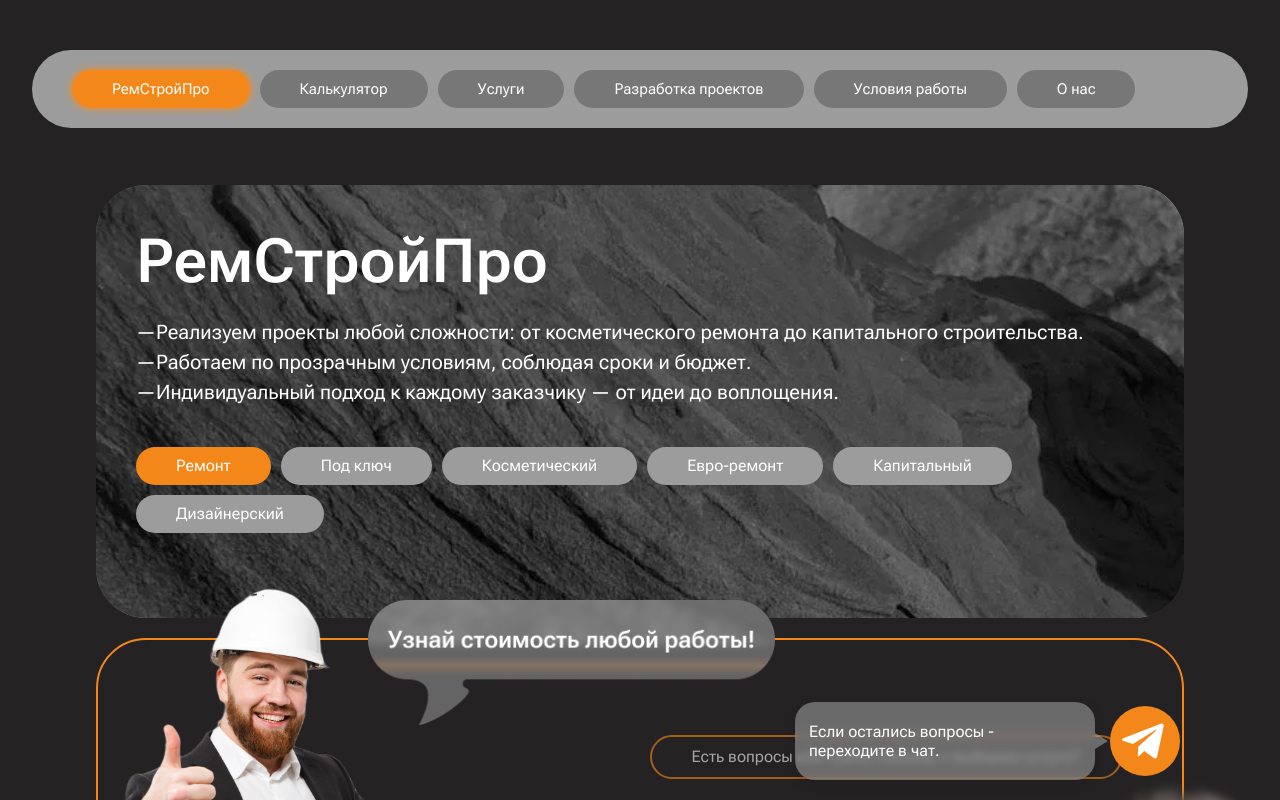
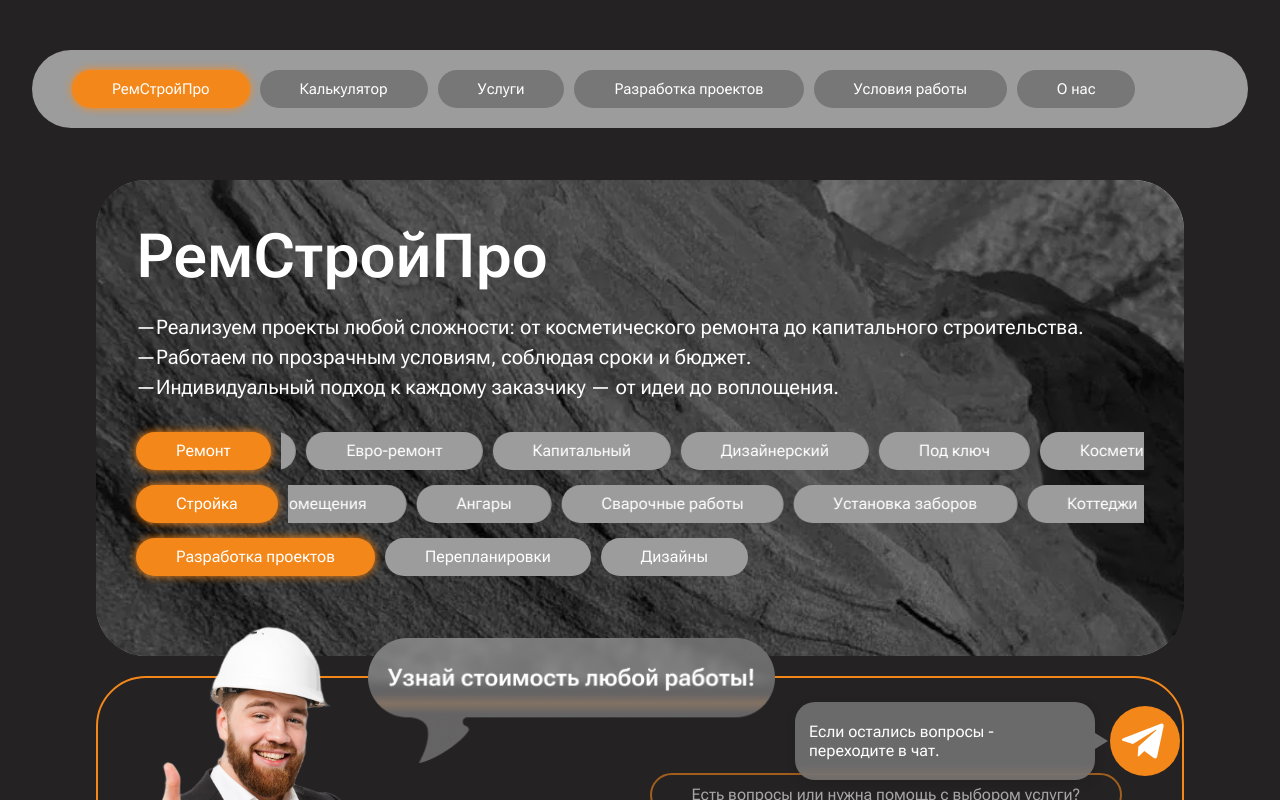
Before and after one commit to Juryxa/krutorus, a Next.js app: page / in a window 1280 px wide. Built offline with nearby package versions, Linux system fonts and the light colour scheme.

Commit message:
seo and fixes

```diff
--- a/src/app/components/Field.module.css
+++ b/src/app/components/Field.module.css
@@ -23,6 +23,18 @@
 }
 .gray{
     background-color: #9C9C9C;
+}
+.orangeTop{
+    background-color: #F4871A;
+    position: relative;
+    z-index: 5;
+    box-shadow: 0 0 9px rgb(255, 138, 22);
+}
+.orangeTop:hover{
+    scale: 1.04;
+}
+.orangeTop:active{
+    scale: 0.98;
 }
 .transparentOrange{
     border: 2px solid #F4871A;
--- a/src/app/components/Field.tsx
+++ b/src/app/components/Field.tsx
@@ -3,7 +3,7 @@ import styles from './Field.module.css';
 
 interface FieldProps {
     children: React.ReactNode,
-    className: 'orange' | 'gray' | 'transparentOrange' | 'transparentGray' | 'transparentOrangePrice' | 'orangeGlow';
+    className: 'orange' | 'gray' | 'orangeTop'| 'transparentOrange' | 'transparentGray' | 'transparentOrangePrice' | 'orangeGlow';
 }
 
 function Field({children, className}: FieldProps) {
--- a/src/app/sections/Footer/Footer.tsx
+++ b/src/app/sections/Footer/Footer.tsx
@@ -12,7 +12,7 @@ function Footer() {
             <Link href={'/'} className={`${styles.link} ${styles.link2}`}>© 2025 РемСтройПро. Все права защищены</Link>
             <div className={styles.images}>
                 <Link href={'https://t.me/BuildConsultBot?start=КнопкаИзПодвала'} className={styles.iconLink}><Image src={tg} alt="telegram" width={40} height={40} /></Link>
-                <Link href={'/'} className={styles.iconLink}><Image src={mail} alt="email" width={40} height={40} /></Link>
+                <Link href={'mailto:remstroiipro@gmail.com'} className={styles.iconLink}><Image src={mail} alt="email" width={40} height={40} /></Link>
             </div>
         </footer>
     );
--- a/src/app/sections/KrutorusAndCalc/Calc/Calc.tsx
+++ b/src/app/sections/KrutorusAndCalc/Calc/Calc.tsx
@@ -807,7 +807,7 @@ export default function Calc() {
                 <Link href={'https://t.me/BuildConsultBot?start=СераяКнопкаПодКалькулятором'}
                       className={styles.iconLink}><Image src={tg} alt="telegram" width={40}
                                                          height={40} priority/></Link>
-                <Link href={'/'} className={styles.iconLink}><Image src={mail} alt="email" width={40}
+                <Link href={'mailto:remstroiipro@gmail.com'} className={styles.iconLink}><Image src={mail} alt="email" width={40}
                                                                     height={40} priority/></Link>
             </div>
         </section>
--- a/src/app/sections/KrutorusAndCalc/Krutorus/KrutorusTop.module.css
+++ b/src/app/sections/KrutorusAndCalc/Krutorus/KrutorusTop.module.css
@@ -32,29 +32,23 @@
 }
 
 .fields {
-    overflow-x: auto;
-    white-space: nowrap;
+    display: flex;
+    flex-direction: column;
+    gap: 15px;
     padding-bottom: 20px;
-    scrollbar-width: thin;
-    scrollbar-color: #888 transparent;
-    -webkit-overflow-scrolling: touch;
 }
 
-.fields::-webkit-scrollbar {
-    height: 5px;
+.row {
+    display: flex;
+    align-items: center;
+    gap: 10px;
+    white-space: nowrap;
 }
 
-.fields::-webkit-scrollbar-track {
-    background: transparent;
-}
-
-.fields::-webkit-scrollbar-thumb {
-    background: #888;
-    border-radius: 10px;
-}
-
-.fields::-webkit-scrollbar-thumb:hover {
-    background: #555;
+.anchorLink {
+    text-decoration: none;
+    z-index: 4;
+    position: relative;
 }
 
 .title {
@@ -86,27 +80,66 @@
     width: 100%;
 }
 
-.repair,
-.building,
-.projectsDev {
-    display: inline-flex;
-    flex-wrap: wrap;
-    gap: 10px;
-    margin: 10px 20px 5px 0;
-
+/* Бегущая строка для первых двух строк */
+.marquee {
+    overflow: hidden;
+    position: relative;
+    flex-grow: 1;
 }
 
+.marqueeContent {
+    display: inline-flex;
+    gap: 10px;
+    animation: marquee 15s linear infinite;
+    will-change: transform;
+}
+
+@keyframes marquee {
+    0% { transform: translateX(0); }
+    100% { transform: translateX(-50%); }
+}
+
+/* Эффект блеска для третьей строки */
+.shineContainer {
+    position: relative;
+    display: inline-flex;
+    gap: 10px;
+    overflow: hidden;
+    flex-grow: 1;
+}
+
+.staticFields {
+    display: inline-flex;
+    overflow: auto;
+    gap: 10px;
+    position: relative;
+    z-index: 2;
+}
+
+.shine {
+    position: absolute;
+    top: 0;
+    left: -100%;
+    width: 100%;
+    height: 100%;
+    background: linear-gradient(
+            to right,
+            transparent 0%,
+            rgba(255, 255, 255, 0.4) 50%,
+            transparent 100%
+    );
+    z-index: 3;
+    animation: shine 3s forwards;
+}
+
+@keyframes shine {
+    0% { left: -100%; }
+    100% { left: 100%; }
+}
 
 @media (max-width: 768px) {
     .fields {
         padding-bottom: 15px;
-    }
-
-    .repair,
-    .building,
-    .projectsDev {
-        width: 100%;
-        margin-right: 0;
     }
 }
 
@@ -139,6 +172,15 @@
         font-size: 16px;
         line-height: 24px;
         margin-bottom: 20px;
+    }
+
+    .row {
+        flex-wrap: wrap;
+    }
+
+    .marquee {
+        width: 100%;
+        margin-top: 10px;
     }
 }
 
@@ -185,8 +227,4 @@
         line-height: 18px;
         margin-bottom: 12px;
     }
-
-    .fields {
-        gap: 8px;
-    }
 }
--- a/src/app/sections/KrutorusAndCalc/Krutorus/KrutorusTop.tsx
+++ b/src/app/sections/KrutorusAndCalc/Krutorus/KrutorusTop.tsx
@@ -1,9 +1,34 @@
-'use client'
+'use client';
 import Head from 'next/head';
 import styles from './KrutorusTop.module.css'
 import Field from "@/app/components/Field";
+import {useEffect, useRef} from 'react';
 
 function KrutorusTop() {
+    const shineRef = useRef<HTMLDivElement>(null);
+
+    const scrollToAnchor = (e: React.MouseEvent, anchor: string) => {
+        e.preventDefault();
+        const element = document.querySelector(anchor);
+        if (element) {
+            element.scrollIntoView({
+                behavior: 'smooth',
+                block: 'start'
+            });
+        }
+    };
+
+    useEffect(() => {
+        if (shineRef.current) {
+            shineRef.current.style.animation = 'none';
+            setTimeout(() => {
+                if (shineRef.current) {
+                    shineRef.current.style.animation = '';
+                }
+            }, 10);
+        }
+    }, []);
+
     return (
         <div className={styles.krutorusTop}>
             <Head>
@@ -22,16 +47,50 @@ function KrutorusTop() {
                     <li>—Индивидуальный подход к каждому заказчику — от идеи до воплощения.</li>
                 </ul>
                 <div className={styles.fields}>
-                    <div className={styles.repair}>
-                        <Field className={'orange'}>Ремонт</Field>
+                    {/* Первая строка - ремонт */}
+                    <div className={styles.row}>
+                        <a
+                            href="#services"
+                            className={styles.anchorLink}
+                            onClick={(e) => scrollToAnchor(e, '#services')}
+                        >
+                            <Field className={'orangeTop'}>Ремонт</Field>
+                        </a>
+                        <div className={styles.marquee}>
+                            <div className={styles.marqueeContent}>
+                                <Field className={'gray'}>Под ключ</Field>
+                                <Field className={'gray'}>Косметический</Field>
+                                <Field className={'gray'}>Евро-ремонт</Field>
+                                <Field className={'gray'}>Капитальный</Field>
+                                <Field className={'gray'}>Дизайнерский</Field>
+                                {/* Дубликаты для бесконечности */}
                                 <Field className={'gray'}>Под ключ</Field>
                                 <Field className={'gray'}>Косметический</Field>
                                 <Field className={'gray'}>Евро-ремонт</Field>
                                 <Field className={'gray'}>Капитальный</Field>
                                 <Field className={'gray'}>Дизайнерский</Field>
                             </div>
-                    <div className={styles.building}>
-                        <Field className={'orange'}>Стройка</Field>
+                        </div>
+                    </div>
+
+                    {/* Вторая строка - стройка */}
+                    <div className={styles.row}>
+                        <a
+                            href="#services"
+                            className={styles.anchorLink}
+                            onClick={(e) => scrollToAnchor(e, '#services')}
+                        >
+                            <Field className={'orangeTop'}>Стройка</Field>
+                        </a>
+                        <div className={styles.marquee}>
+                            <div className={styles.marqueeContent}>
+                                <Field className={'gray'}>Коттеджи</Field>
+                                <Field className={'gray'}>Дома</Field>
+                                <Field className={'gray'}>Складские помещения</Field>
+                                <Field className={'gray'}>Ангары</Field>
+                                <Field className={'gray'}>Сварочные работы</Field>
+                                <Field className={'gray'}>Установка заборов</Field>
+                                {/* Дубликаты для бесконечности */}
                                 <Field className={'gray'}>Коттеджи</Field>
                                 <Field className={'gray'}>Дома</Field>
                                 <Field className={'gray'}>Складские помещения</Field>
@@ -39,10 +98,25 @@ function KrutorusTop() {
                                 <Field className={'gray'}>Сварочные работы</Field>
                                 <Field className={'gray'}>Установка заборов</Field>
                             </div>
-                    <div className={styles.projectsDev}>
-                        <Field className={'orange'}>Разработка проектов</Field>
+                        </div>
+                    </div>
+
+                    {/* Третья строка - разработка проектов */}
+                    <div className={styles.row}>
+                        <a
+                            href="#plan"
+                            className={styles.anchorLink}
+                            onClick={(e) => scrollToAnchor(e, '#plan')}
+                        >
+                            <Field className={'orangeTop'}>Разработка проектов</Field>
+                        </a>
+                        <div className={styles.shineContainer}>
+                            <div className={styles.staticFields}>
                                 <Field className={'gray'}>Перепланировки</Field>
                                 <Field className={'gray'}>Дизайны</Field>
+                            </div>
+                            <div ref={shineRef} className={styles.shine}></div>
+                        </div>
                     </div>
                 </div>
             </div>
```
Also changed, not shown: src/app/layout.tsx (+58 -9 lines), src/app/sections/HowWeWork/HowWeWork.module.css (+16 -3 lines), src/app/sections/Services/Services.tsx (+53 -9 lines), 2 other files (tests, documents, lock files or other folders). Lines whose indentation alone changed are shown as unchanged.
